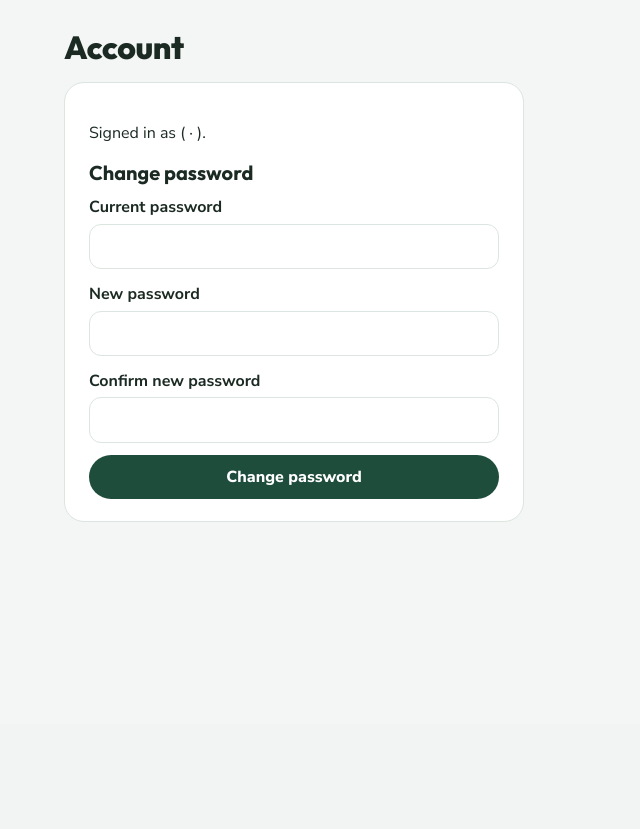
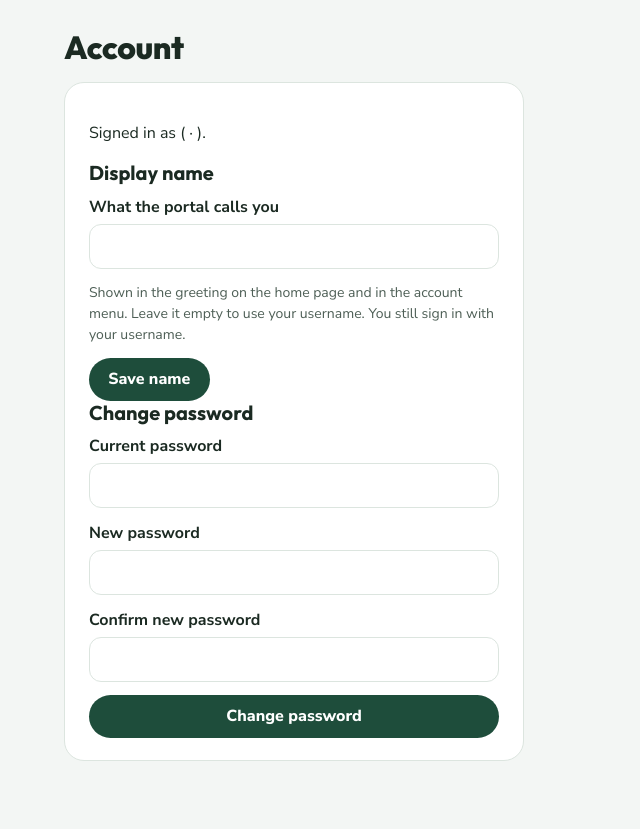
Before and after one commit to TyIsSticks/ward-portal, a FastAPI app: template app/templates/account.html in a window 1280 px wide. Shown: the part 76-905 px from the top of the page, without its empty margins (0-640 px from the left). Before the commit the page ends 598 px from the top, so only its background shows below. Run offline with FastAPI, Linux system fonts and the light colour scheme; the template is opened without the code that fills it, so the values that code supplies are empty.

Commit message:
Let people set a display name on the Account page
The home page greeting ("Hi …") and the account menu use it instead of the
capitalized username; leaving it empty goes back to the username. Sign-in
still uses the username. Existing databases get the new users.display_name
column on startup.

Co-Authored-By: Claude Opus 5.5 <noreply@anthropic.com>

```diff
--- a/app/auth.py
+++ b/app/auth.py
@@ -90,6 +90,13 @@ def create_user(username: str, password: str, is_admin: bool = False, role: str
         return insert_user(conn, username, password, role or ("admin" if is_admin else "member"), ward_id)
 
 
+def set_display_name(conn, user_id: int, name: str) -> str:
+    """Set what the portal calls someone. Blank goes back to their username."""
+    name = " ".join(name.split())[:40]
+    conn.execute("UPDATE users SET display_name = ? WHERE id = ?", (name, user_id))
+    return name
+
+
 def update_password(conn, user_id: int, password: str) -> None:
     """Set a new password and sign the user out of every existing session."""
     conn.execute(
@@ -142,7 +149,7 @@ def current_user(request: Request) -> dict | None:
         return None
     with db.connect() as conn:
         row = conn.execute(
-            "SELECT id, username, ward_id, is_admin, is_ward_admin, is_leader, session_version "
+            "SELECT id, username, display_name, ward_id, is_admin, is_ward_admin, is_leader, session_version "
             "FROM users WHERE id = ?", (user_id,)).fetchone()
         if not row or row["session_version"] != request.session.get("sv"):
             return None
@@ -151,6 +158,7 @@ def current_user(request: Request) -> dict | None:
             ward_id = request.session["ward_id"]
         ward = conn.execute("SELECT * FROM wards WHERE id = ?", (ward_id,)).fetchone()             or conn.execute("SELECT * FROM wards ORDER BY id LIMIT 1").fetchone()
     user = dict(row)
+    user["name"] = row["display_name"] or row["username"].capitalize()
     user["role"] = role_of(row)
     user["role_label"] = ROLE_LABELS[user["role"]]
     user["leads"] = user["role"] in ("leader", "ward_admin", "admin")
--- a/app/db.py
+++ b/app/db.py
@@ -28,6 +28,7 @@ CREATE TABLE IF NOT EXISTS users (
     is_admin      INTEGER NOT NULL DEFAULT 0,    -- site admin: every ward
     is_ward_admin INTEGER NOT NULL DEFAULT 0,    -- manages accounts in their own ward
     is_leader     INTEGER NOT NULL DEFAULT 0,    -- can use Ministering in their ward
+    display_name  TEXT NOT NULL DEFAULT '',      -- what the portal calls them ("Hi Ty"); empty = username
     created_at    TEXT NOT NULL DEFAULT (datetime('now')),
     -- Bumped on password change so existing sessions are signed out.
     session_version INTEGER NOT NULL DEFAULT 0
@@ -293,6 +294,7 @@ def _migrate_columns(conn: sqlite3.Connection) -> None:
     add("users", "is_leader", "INTEGER NOT NULL DEFAULT 0")
     add("users", "is_ward_admin", "INTEGER NOT NULL DEFAULT 0")
     add("users", "ward_id", "INTEGER REFERENCES wards(id)")
+    add("users", "display_name", "TEXT NOT NULL DEFAULT ''")
     add("invites", "is_leader", "INTEGER NOT NULL DEFAULT 0")
     add("invites", "is_ward_admin", "INTEGER NOT NULL DEFAULT 0")
     add("invites", "ward_id", "INTEGER REFERENCES wards(id)")
--- a/app/templates/account.html
+++ b/app/templates/account.html
@@ -4,6 +4,14 @@
 <h1>Account</h1>
 <section class="card narrow-left">
   <p>Signed in as <strong>{{ user.username }}</strong> ({{ user.role_label }} · {{ user.ward.name }}).</p>
+  <h2>Display name</h2>
+  <form method="post" action="/account/name" class="stack">
+    <label>What the portal calls you <input name="display_name" value="{{ user.display_name }}" maxlength="40"
+           placeholder="{{ user.username|capitalize }}" autocomplete="given-name"></label>
+    <p class="muted small" style="margin: 0">Shown in the greeting on the home page and in the account menu. Leave it empty to use your username.
+      You still sign in with your username.</p>
+    <div><button>Save name</button></div>
+  </form>
   <h2>Change password</h2>
   {% if error %}<div class="flash error">{{ error }}</div>{% endif %}
   <form method="post" action="/account/password" class="stack">
--- a/app/templates/base.html
+++ b/app/templates/base.html
@@ -41,9 +41,9 @@
         {% if user %}
         {% if not compact %}<a class="btn-cta" href="/upload">{{ icon("upload") }}<span class="label">Upload report</span></a>{% endif %}
         <details class="menu">
-          <summary aria-label="Account menu">{{ user.username[:2]|upper }}</summary>
+          <summary aria-label="Account menu">{{ user.name[:2]|upper }}</summary>
           <div class="menu-pop">
-            <div class="who"><strong>{{ user.username }}</strong><br><span class="muted small">{{ user.role_label }}{% if not user.is_admin %} · {{ user.ward.name }}{% endif %}</span></div>
+            <div class="who"><strong>{{ user.name }}</strong>{% if user.display_name %} <span class="muted small">({{ user.username }})</span>{% endif %}<br><span class="muted small">{{ user.role_label }}{% if not user.is_admin %} · {{ user.ward.name }}{% endif %}</span></div>
             <div class="theme-pick" role="group" aria-label="Theme">
               <span class="small muted">Theme</span>
               <div class="seg">
--- a/app/templates/dashboard.html
+++ b/app/templates/dashboard.html
@@ -3,7 +3,7 @@
 {% set active = "home" %}
 {% set hero = true %}
 {% block hero %}
-<h1 class="hero-title">Hi {{ user.username|capitalize }}, here’s the ward this week.</h1>
+<h1 class="hero-title">Hi {{ user.name }}, here’s the ward this week.</h1>
 {% endblock %}
 {% block main_class %}pull{% endblock %}
 {% block content %}
```
Also changed, not shown: app/admin.py (+8 -0 lines), tests/test_users.py (+11 -0 lines).
